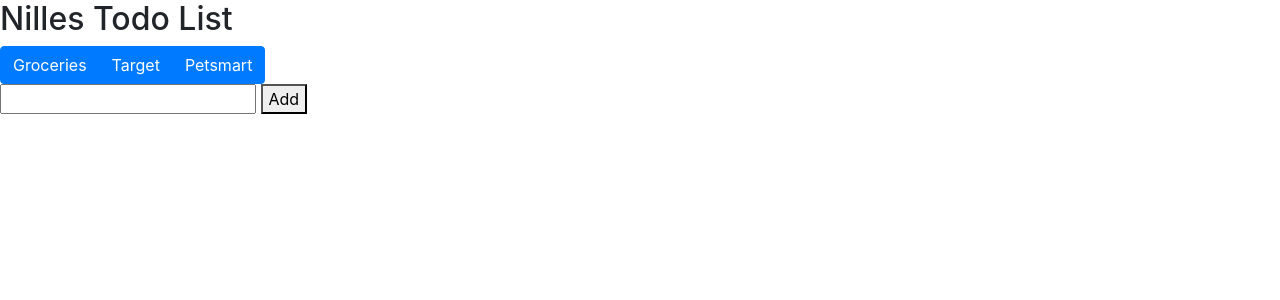
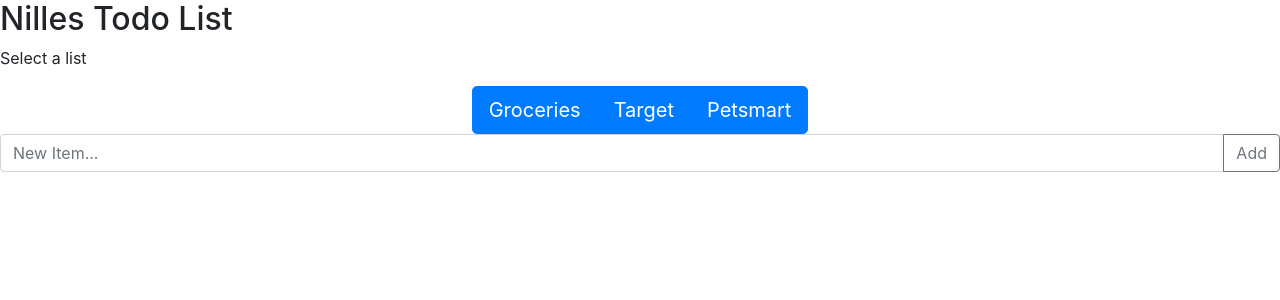
Before and after one commit to geraldnilles/todo-list, a Flask app: page / in a window 1280 px wide. Shown: the top 300 px of the page. Run offline with Flask 2, Linux system fonts and the light colour scheme; some libraries are stand-ins or nearby versions.

Commit message:
Add buttons and input grups

```diff
--- a/todos/templates/main.html
+++ b/todos/templates/main.html
@@ -9,14 +9,25 @@
 
 
 <h2>Nilles Todo List</h2>
-    <div class="btn-group">
+<p>Select a list</p>
+    <div class="text-center">
+    <div class="btn-group btn-group-lg">
         <button class="btn btn-primary">Groceries</button>
         <button class="btn btn-primary">Target</button>
         <button class="btn btn-primary">Petsmart</button>
     </div>
-    <div class="new_item_box">
-        <input type="text" />
-        <button>Add</button>
+    </div>
+    <div class="input-group mb-3">
+        <input type="text"
+                class="form-control"
+                placeholder="New Item..."
+                aria-label="New Item... "
+                aria-describedby="button-addon2" />
+        <div class="input-group-append">
+            <button class="btn btn-outline-secondary"
+                    type="button"
+                    id="button-addon2">Add</button>
+        </div>
     </div>
 
 
```
